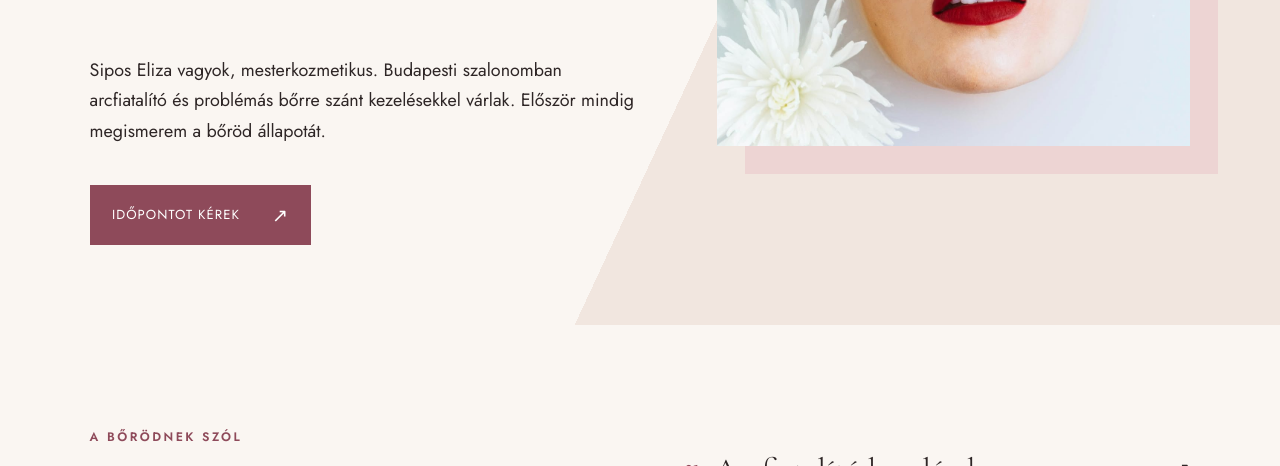
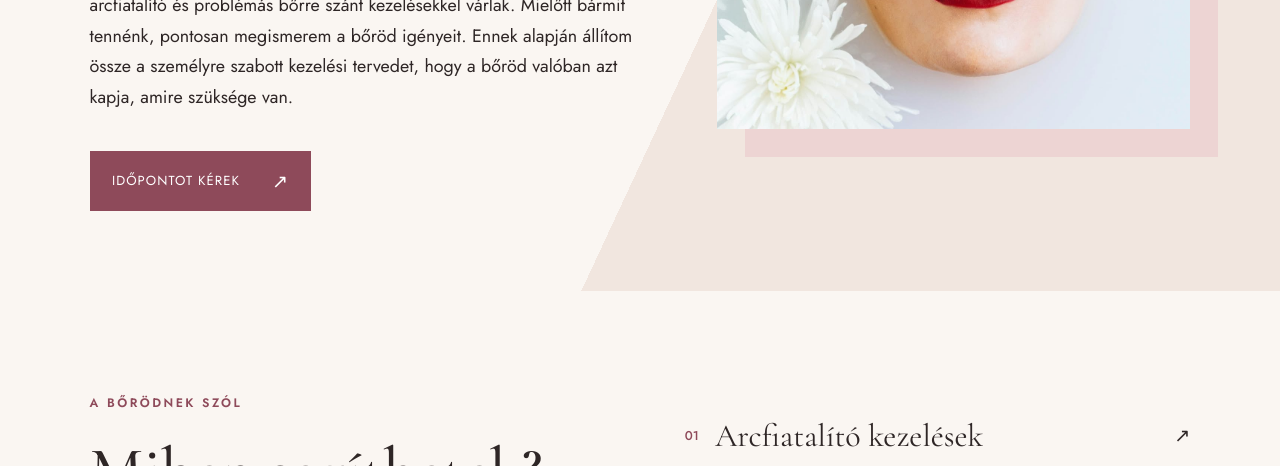
Before and after one commit to hegedustimia-commits/eliza-beauty-salon, a plain HTML site: page dist/index.html in a window 1280 px wide. Shown: the part 634-1100 px from the top of the page. Drawn offline with nearby package versions, Linux system fonts and the light colour scheme.

Commit message:
Refine homepage hero copy

```diff
--- a/dist/index.html
+++ b/dist/index.html
@@ -5,7 +5,7 @@
 <line x1="-124.8" y1="54.4" x2="-170.8" y2="54.4" stroke="#C9A27E" stroke-width="1.6"/>
 <line x1="124.8" y1="54.4" x2="170.8" y2="54.4" stroke="#C9A27E" stroke-width="1.6"/>
 </svg>
-</a><button class="menu-toggle" type="button" aria-expanded="false" aria-controls="main-nav">Menü</button><nav class="nav" id="main-nav" aria-label="Fő navigáció"><a href="index.html" aria-current="page">Főoldal</a><a href="kezelesek.html">Kezelések</a><a href="rolunk.html">Rólunk</a><a href="kapcsolat.html">Kapcsolat</a></nav></header><main><section class="hero"><div class="hero-copy"><p class="eyebrow">ELIZA BEAUTY SALON · BUDAPEST</p><h1>A bőröd története itt új fejezetet kezdődik</h1><p>Sipos Eliza vagyok, mesterkozmetikus. Budapesti szalonomban arcfiatalító és problémás bőrre szánt kezelésekkel várlak. Először mindig megismerem a bőröd állapotát.</p><a class="button" href="#idopont">Időpontot kérek<span aria-hidden="true">↗</span></a></div><div class="hero-art photo-frame"><img class="hero-photo" src="images/flower-bath.jpg" alt="Virágok között pihenő nő, kozmetikai hangulatfotó" loading="eager" decoding="async"></div></section><section class="intro-grid"><div><p class="eyebrow">A BŐRÖDNEK SZÓL</p><h2>Miben segíthetek?</h2></div><div class="service-list"><a href="kezelesek.html"><b>01</b><span>Arcfiatalító kezelések</span><i>↗</i></a><a href="kezelesek.html"><b>02</b><span>Hidratálás és érzékeny bőr</span><i>↗</i></a><a href="kezelesek.html"><b>03</b><span>Anti-akné kezelések</span><i>↗</i></a></div></section>
+</a><button class="menu-toggle" type="button" aria-expanded="false" aria-controls="main-nav">Menü</button><nav class="nav" id="main-nav" aria-label="Fő navigáció"><a href="index.html" aria-current="page">Főoldal</a><a href="kezelesek.html">Kezelések</a><a href="rolunk.html">Rólunk</a><a href="kapcsolat.html">Kapcsolat</a></nav></header><main><section class="hero"><div class="hero-copy"><p class="eyebrow">ELIZA BEAUTY SALON · BUDAPEST</p><h1>Írjuk újra együtt a bőröd történetét</h1><p>Sipos Eliza vagyok, mesterkozmetikus. Budapesti szalonomban arcfiatalító és problémás bőrre szánt kezelésekkel várlak. Mielőtt bármit tennénk, pontosan megismerem a bőröd igényeit. Ennek alapján állítom össze a személyre szabott kezelési tervedet, hogy a bőröd valóban azt kapja, amire szüksége van.</p><a class="button" href="#idopont">Időpontot kérek<span aria-hidden="true">↗</span></a></div><div class="hero-art photo-frame"><img class="hero-photo" src="images/flower-bath.jpg" alt="Virágok között pihenő nő, kozmetikai hangulatfotó" loading="eager" decoding="async"></div></section><section class="intro-grid"><div><p class="eyebrow">A BŐRÖDNEK SZÓL</p><h2>Miben segíthetek?</h2></div><div class="service-list"><a href="kezelesek.html"><b>01</b><span>Arcfiatalító kezelések</span><i>↗</i></a><a href="kezelesek.html"><b>02</b><span>Hidratálás és érzékeny bőr</span><i>↗</i></a><a href="kezelesek.html"><b>03</b><span>Anti-akné kezelések</span><i>↗</i></a></div></section>
  <section class="feature care-section"><div class="care-intro"><div><p class="eyebrow">A KEZELÉS RÓLAD SZÓL</p><h2>Figyelem a bőrödnek. Nyugalom neked.</h2><p>Minden alkalommal arra figyelek, hogy a bőröd a saját igényeihez illő törődést kapja, te pedig nyugodtan pihenhess.</p></div><figure class="care-photo"><img src="images/szemelyre-szabott-arckezeles.jpg" alt="Arcápoló kezelés közben pihenő vendég" loading="lazy" decoding="async"></figure></div><div class="cards"><article><span>01</span><h3>Személyre szabva</h3><p>A kezelés előtt felmérem a bőröd állapotát és megismerem az arcápolási szokásaidat.</p></article><article><span>02</span><h3>Kíméletesen</h3><p>Arra figyelek, hogy a kezelés kellemes, nyugodt idő legyen számodra.</p></article><article><span>03</span><h3>Privát térben</h3><p>Kizárólag előre egyeztetett időpontban fogadlak, hogy rád figyelhessek.</p></article></div></section>
  <section class="story"><div class="story-art eliza-photo"><img class="portrait-photo" src="images/eliza.jpg" alt="Sipos Eliza portréja" loading="lazy" decoding="async"><span>Sipos Eliza</span></div><div><p class="eyebrow">ISMERJ MEG</p><h2>A bőrödre és rád is figyelek</h2><p>Mesterkozmetikusként a bőröd aktuális állapotához igazítom a kezelést. Utána az otthoni rutinodhoz is adok tanácsot.</p><a class="button" href="rolunk.html">Megismerem Elizát<span aria-hidden="true">↗</span></a></div></section>
  <section class="image-interlude" aria-label="A természetes bőrápolás hangulata"><img class="interlude-photo" src="images/botanical-oil.jpg" alt="Növényi olaj és friss levelek világos textílián" loading="lazy" decoding="async"><div><p class="eyebrow">TERMÉSZETES HANGULAT</p><h2>Apró figyelem, amit a bőröd is érez</h2></div></section><section class="steps"><p class="eyebrow">HOGYAN MŰKÖDIK?</p><h2>Négy lépés a személyre szabott kezelésig</h2><div class="step-row"><div><b>01</b><h3>Jelentkezés</h3><p>Írj nekem az űrlapon, vagy hívj telefonon.</p></div><div><b>02</b><h3>Bőrdiagnosztika</h3><p>Átbeszéljük a bőröd állapotát és a szokásaidat.</p></div><div><b>03</b><h3>Kezelés</h3><p>A közösen kialakított terv alapján végzem a kezelést.</p></div><div><b>04</b><h3>Otthoni rutin</h3><p>Tanácsot adok a további bőrápoláshoz.</p></div></div></section>
```
